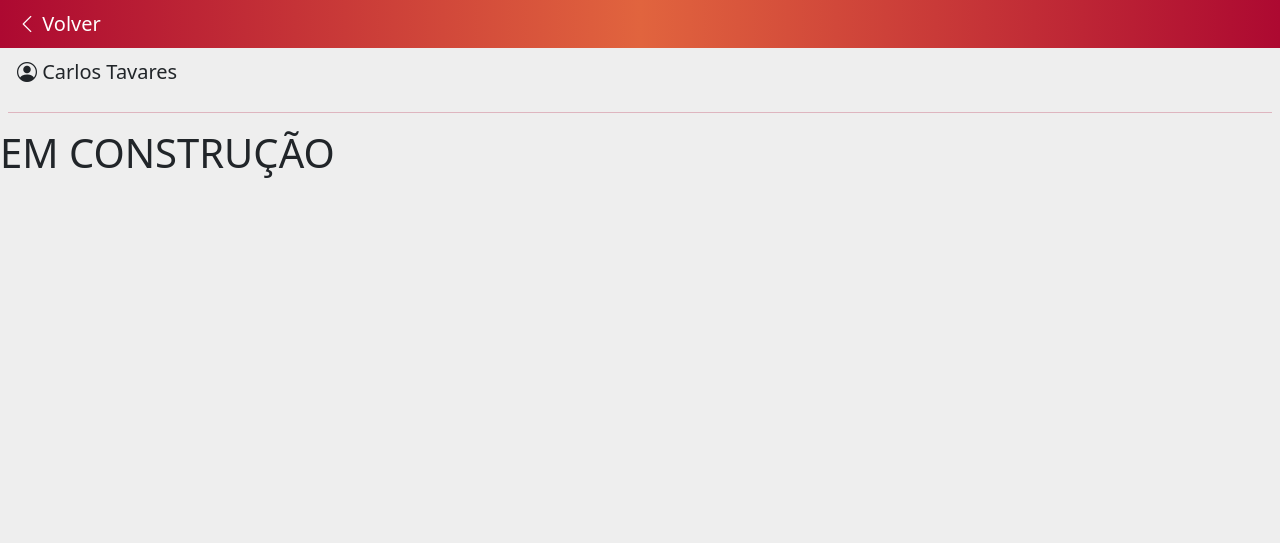
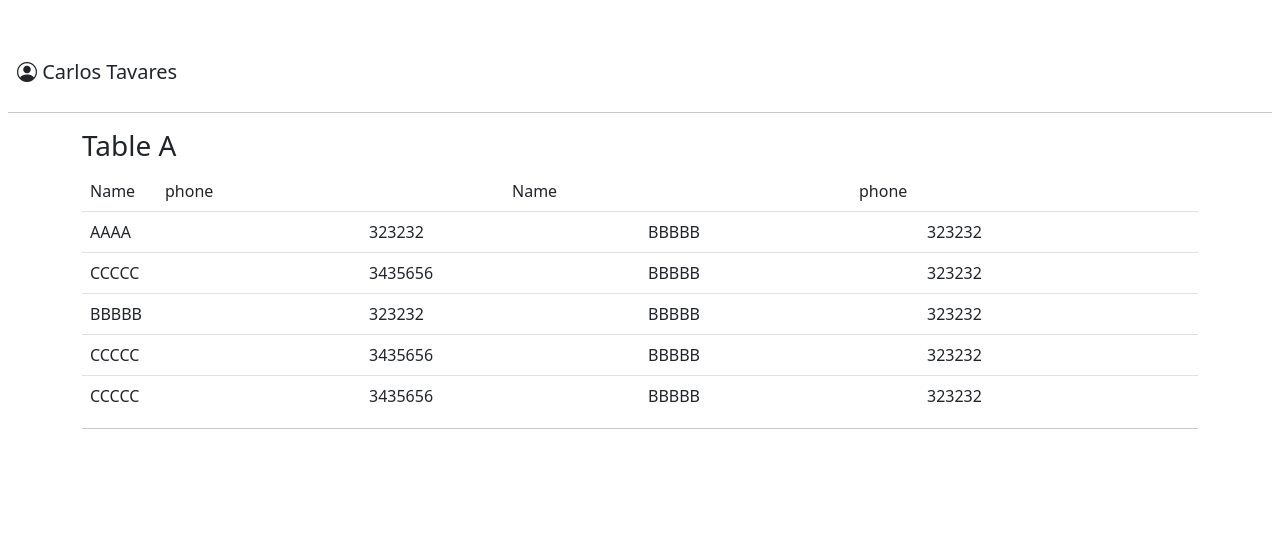
Before and after one commit to juancho108/picos-scc, a website: page pages/home.html in a window 1280 px wide. Drawn offline with nearby package versions, Linux system fonts and the light colour scheme.

Commit message:
resuelto el tema header de la tabla

```diff
--- a/css/estilos.css
+++ b/css/estilos.css
@@ -134,6 +134,12 @@ body {
 
 /******************  INICIO ENTIDADES.HTML  **************************/
 
+.dropdown-index{
+  position: sticky;
+  z-index: 2000;
+}
+
+
 .form-metros{
   width: 50% !important;
   display: inline !important;
@@ -155,10 +161,17 @@ body {
 
 .tableFixHead {
   overflow-y: auto;
-  max-height: 67vh;/*700px;*/
+  max-height: 66vh;/*700px;*/
 }
 
 .tableFixHead thead th {
   position: sticky;
   top: 0;
 }
+
+table thead{
+  position: sticky;
+}
+table thead {
+  inset-block-start: 0; /* "top" */
+}
--- /dev/null
+++ b/css/estilos2.css
@@ -0,0 +1,28 @@
+
+tbody {
+  display:block;
+  height:200px;
+  overflow:auto;
+}
+thead, tbody tr {
+  display:table;
+  width:100%;
+  table-layout:fixed;
+}
+thead {
+
+}
+
+tbody {
+  display:block;
+  height:200px;
+  overflow:auto;
+}
+thead, tbody tr {
+  display:table;
+  width:100%;
+  table-layout:fixed;
+}
+thead {
+
+}
--- a/pages/home.html
+++ b/pages/home.html
@@ -7,7 +7,7 @@
   <meta name="viewport" content="width=device-width, initial-scale=1.0" />
   <title>Picos SCC</title>
   <link rel="stylesheet" href="../css/bootstrap.min.css" />
-  <link rel="stylesheet" href="../css/estilos.css" />
+  <link rel="stylesheet" href="../css/estilos2.css" />
   <!-- <link rel="stylesheet" href="../node_modules/bootstrap-icons/font/bootstrap-icons.css" /> -->
   <link rel="stylesheet" href="https://cdn.jsdelivr.net/npm/bootstrap-icons@1.9.1/font/bootstrap-icons.css">
   <script src="https://cdn.jsdelivr.net/npm/@popperjs/core@2.11.2/dist/umd/popper.min.js" integrity="sha384-q9CRHqZndzlxGLOj+xrdLDJa9ittGte1NksRmgJKeCV9DrM7Kz868XYqsKWPpAmn" crossorigin="anonymous"></script>
@@ -50,9 +50,74 @@
   </header>
   <!-- /HEADER -->
 
-  <main class="row w-100 h-100 justify-content-between align-items-center">
+  <!-- <main class="row w-100 h-100 justify-content-between align-items-center">
     <h1>EM CONSTRUÇÃO</h1>
-  </main>
+  </main> -->
+
+  <div class="container">
+    <h3>Table A</h3>
+    <table class="table">
+        <thead>
+            <tr>
+                <td width="75px">Name</td>
+                <td>phone</td>
+                <td>Name</td>
+                <td>phone</td>
+            </tr>
+        </thead>
+        <tbody>
+            <tr>
+                <td>AAAA</td>
+                <td>323232</td>
+                <td>BBBBB</td>
+                <td>323232</td>
+            </tr>
+            <tr>
+                <td>CCCCC</td>
+                <td>3435656</td>
+                <td>BBBBB</td>
+                <td>323232</td>
+            </tr>
+            <tr>
+                <td>BBBBB</td>
+                <td>323232</td>
+                <td>BBBBB</td>
+                <td>323232</td>
+            </tr>
+            <tr>
+                <td>CCCCC</td>
+                <td>3435656</td>
+                <td>BBBBB</td>
+                <td>323232</td>
+            </tr>
+            <tr>
+                <td>CCCCC</td>
+                <td>3435656</td>
+                <td>BBBBB</td>
+                <td>323232</td>
+            </tr>
+            <tr>
+                <td>CCCCC</td>
+                <td>3435656</td>
+                <td>BBBBB</td>
+                <td>323232</td>
+            </tr>
+            <tr>
+                <td>BBBBB</td>
+                <td>323232</td>
+                <td>BBBBB</td>
+                <td>323232</td>
+            </tr>
+            <tr>
+                <td>CCCCC</td>
+                <td>3435656</td>
+                <td>BBBBB</td>
+                <td>323232</td>
+            </tr>
+        </tbody>
+    </table>
+    <hr>
+</div>
 
 
   <script src="../js/bootstrap.bundle.min.js"></script>
```
Also changed, not shown: pages/entidades.html (+7 -7 lines).
